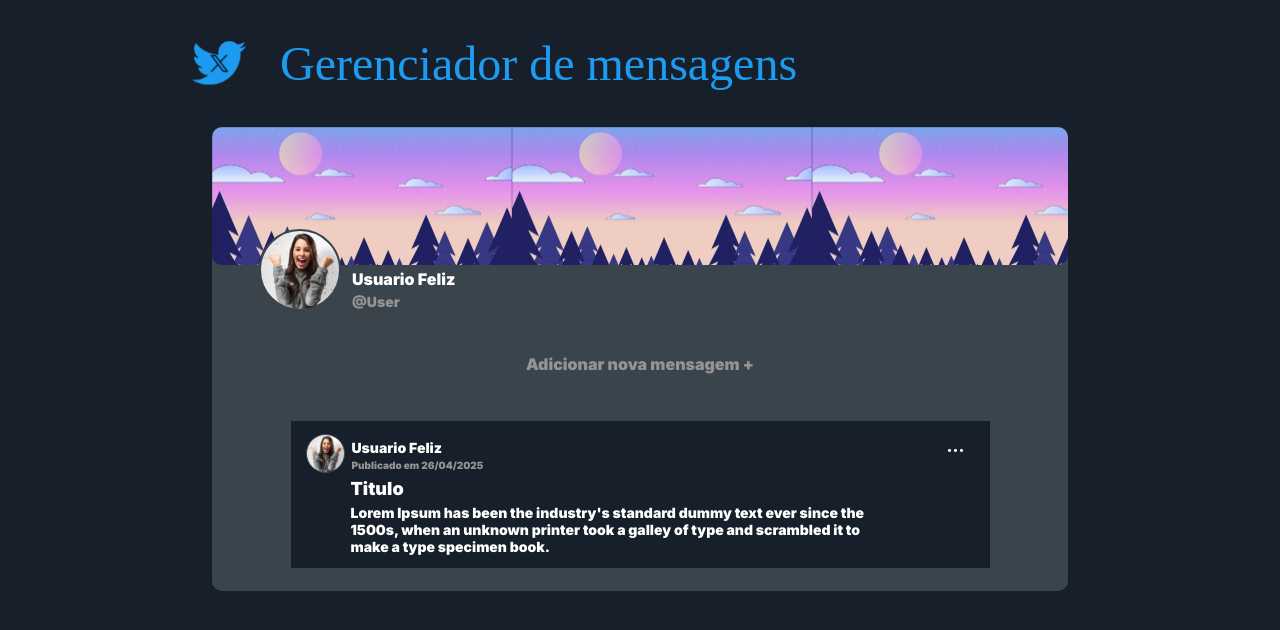
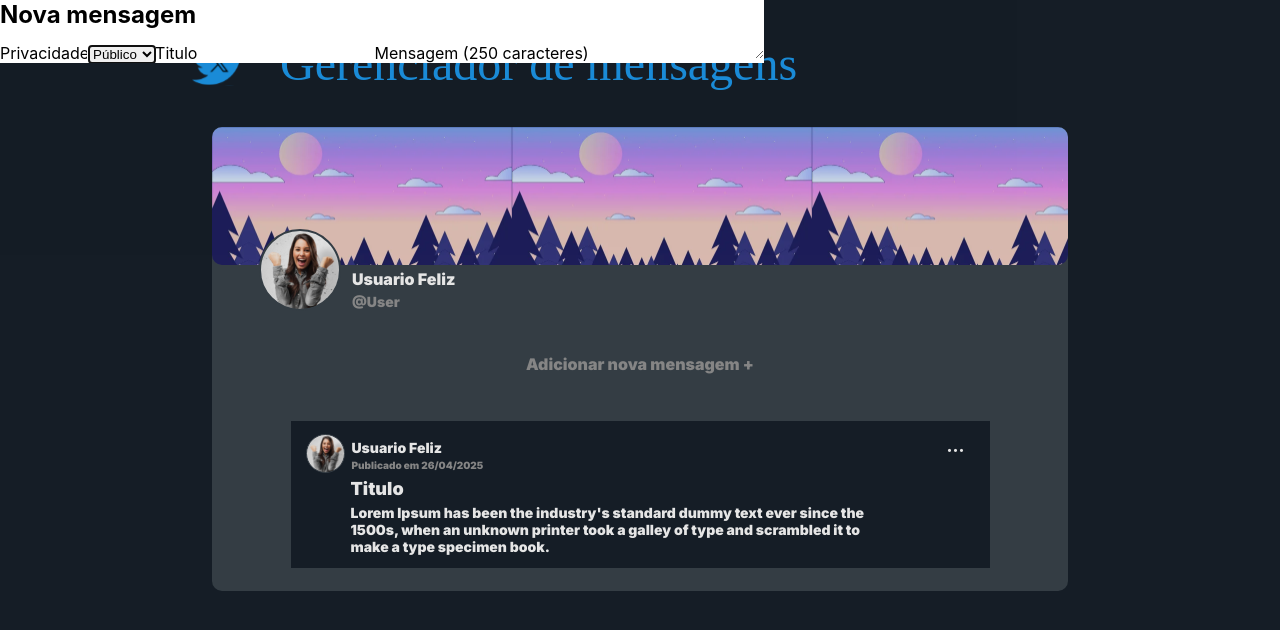
Before and after one commit to maridabrins/MD-CRUD-Message.react, a React (Create React App) app: page / in a window 1280 px wide. Both pictures are taken after a click on the button "Adicionar nova mensagem +". Shown: the top 630 px of the page. Built offline with nearby package versions, Linux system fonts and the light colour scheme; a web font is replaced by a local one.

Commit message:
chore: changing input to textarea

```diff
--- a/src/Components/Home/Home.js
+++ b/src/Components/Home/Home.js
@@ -1,4 +1,4 @@
-import React from "react";
+import React , {useEffect} from "react";
 import "./style.css"
 import Logo from "../../assets/images/Logo.svg"
 import Perfil from "../../assets/images/Perfil.svg"
@@ -6,7 +6,17 @@ import Background from "../../assets/images/Background.svg"
 
 export default function Home(){
 
+    // Hooks para abrir modal
+    useEffect(() => {
+        const adicionarNova = document.querySelector(".mensagem button");
+        const modal = document.querySelector("dialog");
 
+        if (adicionarNova && modal) {
+            adicionarNova.onclick = function() {
+                modal.showModal();
+            };
+        }
+    }, []);
 
     return (
         <>
@@ -46,10 +56,10 @@ export default function Home(){
                             </select>
 
                             <label for="titulo">Titulo</label>
-                            <input name="titulo" id="titulo" required="true" maxLength="30"/>
+                            <input name="titulo" id="titulo" required maxLength="30"/>
 
                             <label for="mensagem">Mensagem (250 caracteres)</label>
-                            <input name="mensagem" id="mensagem" required="true" maxLength="250"/>
+                            <textarea name="mensagem" id="mensagem" required maxLength="250"></textarea>
                         </div>
                     </div>
                 </div>
```
